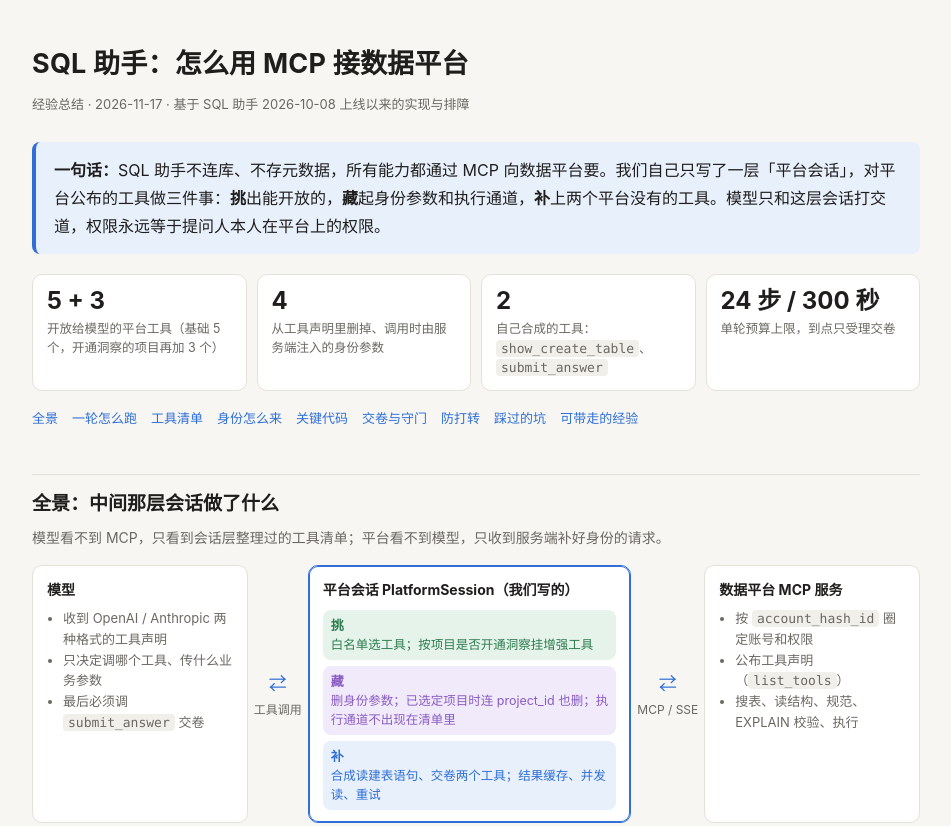
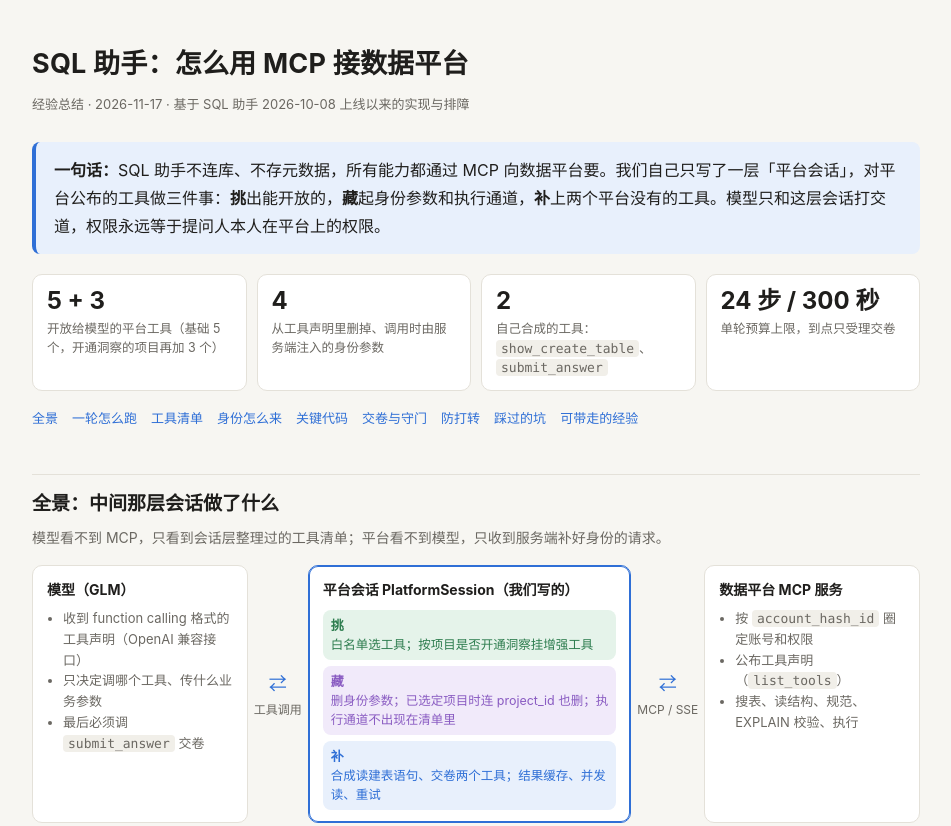
Before and after one commit to jiyunfei150-del/sql-assistant-mcp, a plain HTML site: page index.html in a window 1280 px wide. Shown: the top 826 px of the page, without its empty margins (164-1115 px from the left). Drawn offline with Linux system fonts and the light colour scheme.

Commit message:
更正：SQL 助手用的是 GLM 模型
全景图模型框原写「收到 OpenAI / Anthropic 两种格式的工具声明」，与实际不符；改为标明 GLM，工具声明走 OpenAI 兼容的 function calling 格式。

```diff
--- a/index.html
+++ b/index.html
@@ -128,9 +128,9 @@ ol.take li{margin:8px 0}
 <p class="sub">模型看不到 MCP，只看到会话层整理过的工具清单；平台看不到模型，只收到服务端补好身份的请求。</p>
 <div class="arch">
   <div class="node">
-    <h4>模型</h4>
+    <h4>模型（GLM）</h4>
     <ul>
-      <li>收到 OpenAI / Anthropic 两种格式的工具声明</li>
+      <li>收到 function calling 格式的工具声明（OpenAI 兼容接口）</li>
       <li>只决定调哪个工具、传什么业务参数</li>
       <li>最后必须调 <code>submit_answer</code> 交卷</li>
     </ul>
```
